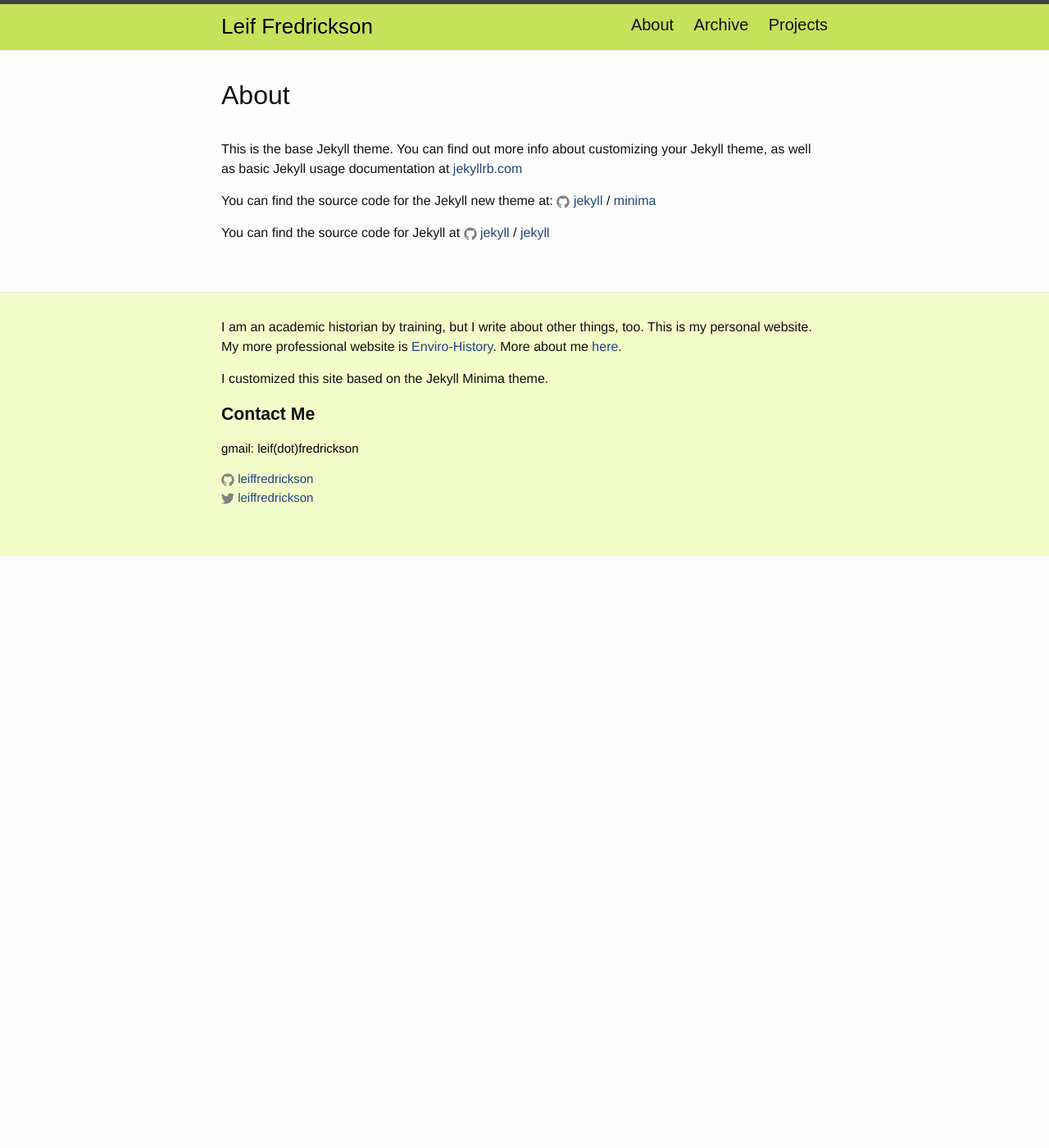
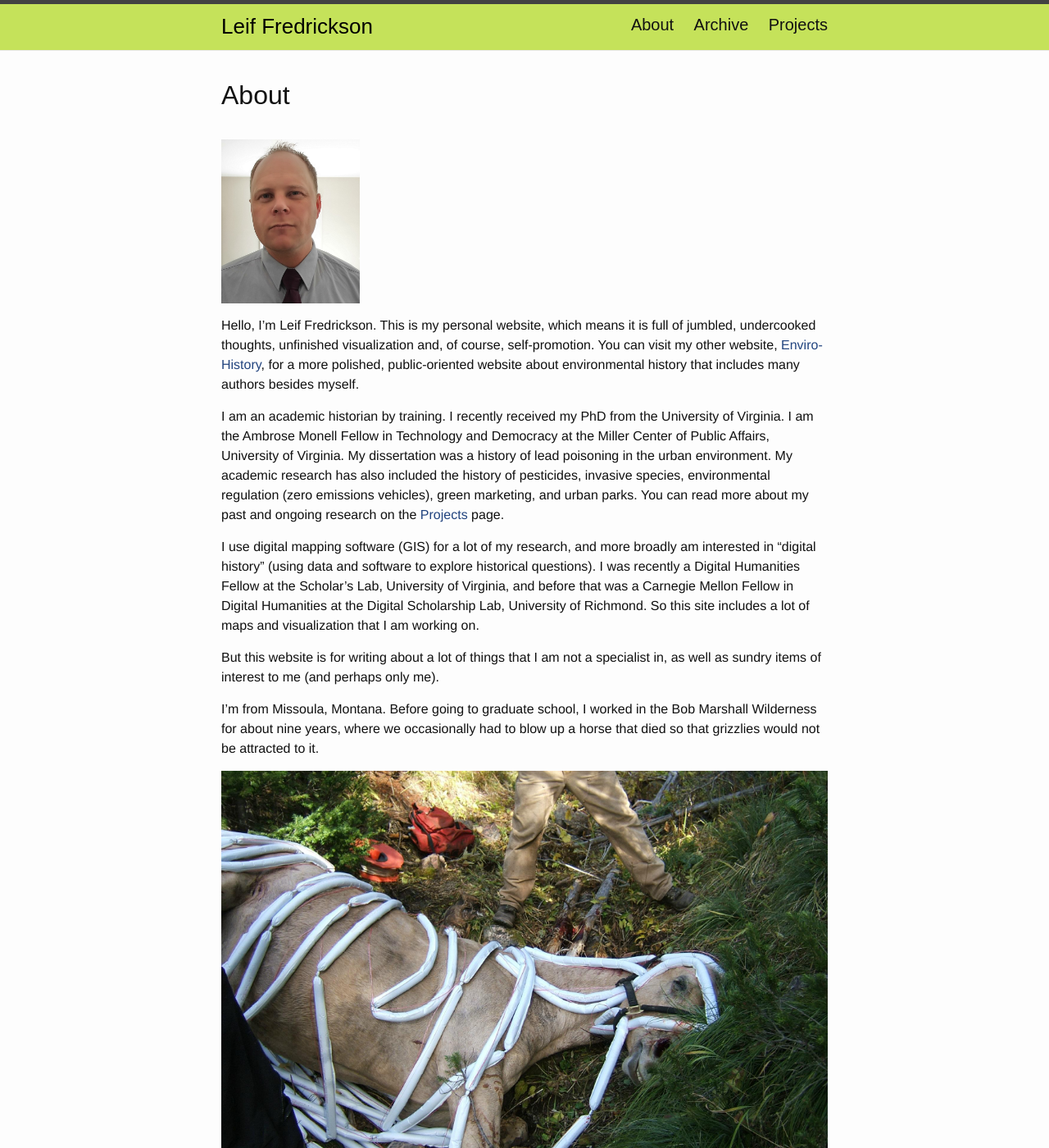
Before and after one commit to leiffredrickson/leiffredrickson, a Jekyll site: the page built from about.md, in a window 1280 px wide and 1400 px high. Shown: the whole window at 82% size. Built offline with Jekyll 4.4.1, drawn with Linux system fonts in a browser that asks for light colours; some of the changed text lies outside the part shown.

Commit message:
Changes to about page and some content in other places

```diff
--- a/_includes/footer.html
+++ b/_includes/footer.html
@@ -1,8 +1,7 @@
 <footer class="site-footer">
 
   <div class="wrapper">
-    <p>I am an academic historian by training, but I write about other things, too. This is my personal website. My more professional website is <a href="http://www.enviro-history.com">Enviro-History</a>. More about me <a href="/about/">here</a>.</p>
-    <p>I customized this site based on the Jekyll Minima theme.</p>
+
     <h2 class="footer-heading">Contact Me</h2>
 
     <div class="footer-col-wrapper">
@@ -22,7 +21,6 @@
         </ul>
       </div>
 
-
   </div>
 
 </footer>
--- a/_layouts/home.html
+++ b/_layouts/home.html
@@ -22,4 +22,9 @@ layout: default
     {% endfor %}
   </ul>
 
+  <div class="home">
+  <h2 class="footer-heading">Short Bio</h2>
+  <p>I am an environmental historian, but I write about lots of things here. This is my personal website. Visit my other website, <a href="http://www.enviro-history.com">Enviro-History</a>, for a more polished, public-oriented website about environmental history. For more about me, see the <a href=/about/>About</a> page. </p>
+  </div>
+
 </div>
--- a/about.md
+++ b/about.md
@@ -3,13 +3,25 @@ layout: page
 title: About
 permalink: /about/
 ---
+![Leif Fredrickson headshot]({{site.url}}/images/bio.jpg){:height="200px"}
 
-This is the base Jekyll theme. You can find out more info about customizing your Jekyll theme, as well as basic Jekyll usage documentation at [jekyllrb.com](https://jekyllrb.com/)
+Hello, I'm Leif Fredrickson. This is my personal website, which means it is full of jumbled, undercooked thoughts, unfinished visualization and, of course, self-promotion. You can visit my other website, [Enviro-History](www.enviro-history.com), for a more polished, public-oriented website about environmental history that includes many authors besides myself.
 
-You can find the source code for the Jekyll new theme at:
-{% include icon-github.html username="jekyll" %} /
-[minima](https://github.com/jekyll/minima)
+I am an academic historian by training. I recently received my PhD from the University of Virginia. I am the Ambrose Monell Fellow in Technology and Democracy at the Miller Center of Public Affairs, University of Virginia. My dissertation was a history of lead poisoning in the urban environment. My academic research has also included the history of pesticides, invasive species, environmental regulation (zero emissions vehicles), green marketing, and urban parks. You can read more about my past and ongoing research on the [Projects](/projects/) page.
 
-You can find the source code for Jekyll at
-{% include icon-github.html username="jekyll" %} /
-[jekyll](https://github.com/jekyll/jekyll)
+I use digital mapping software (GIS) for a lot of my research, and more broadly am interested in "digital history" (using data and software to explore historical questions). I was recently a Digital Humanities Fellow at the Scholar's Lab, University of Virginia, and before that was a Carnegie Mellon Fellow in Digital Humanities at the Digital Scholarship Lab, University of Richmond. So this site includes a lot of maps and visualization that I am working on.
+
+But this website is for writing about a lot of things that I am not a specialist in, as well as sundry items of interest to me (and perhaps only me).
+
+I'm from Missoula, Montana. Before going to graduate school, I worked in the Bob Marshall Wilderness for about nine years, where we occasionally had to blow up a horse that died so that grizzlies would not be attracted to it.
+
+![Photo of dead horse covered in explosives]({{site.url}}/images/horse.jpg)
+
+---
+<br>
+<br>
+
+### Website and Copyright
+I customized this site using the Jekyll Minima theme.
+
+Copyright Leif Fredrickson, unless otherwise stated. This work is licensed under a Creative Commons Attribution 4.0 International License.
```
Also changed, not shown: images/bio.jpg (added), images/horse.jpg (added), images/welcome.jpg (added).
